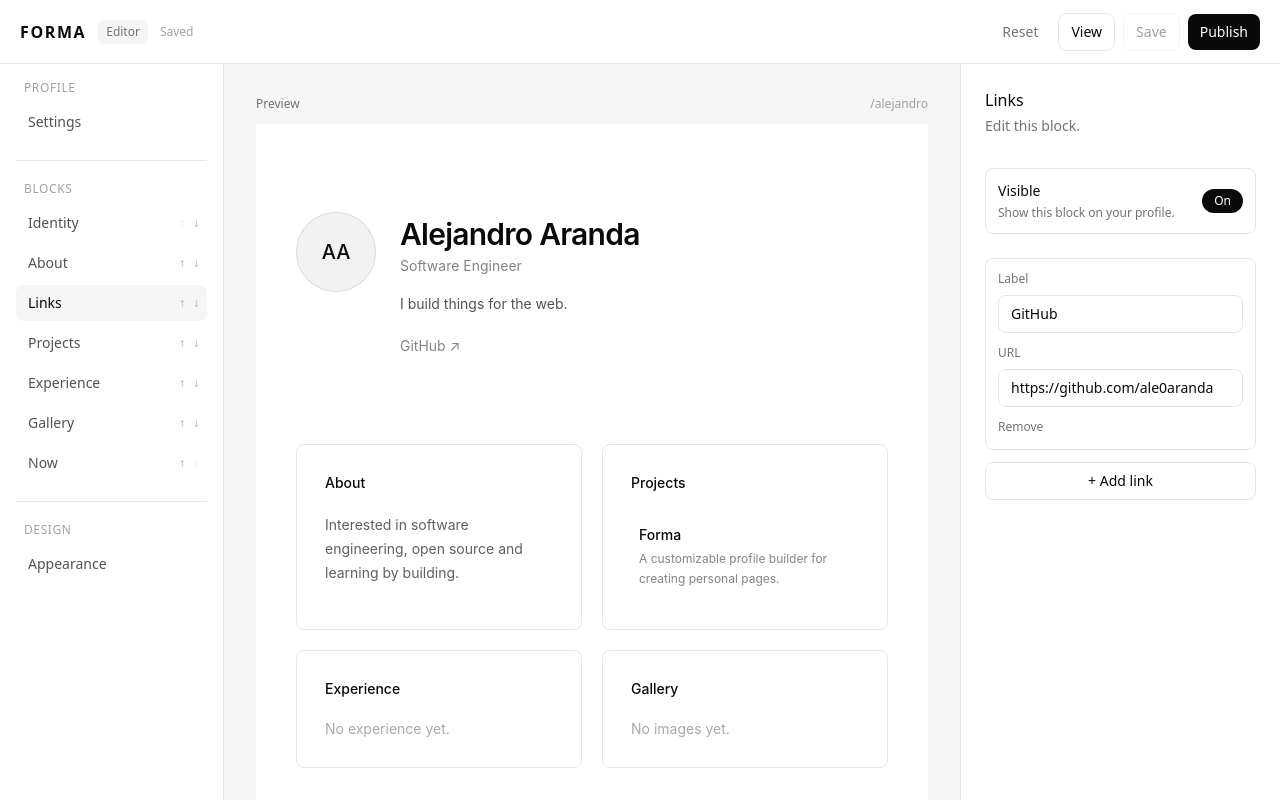
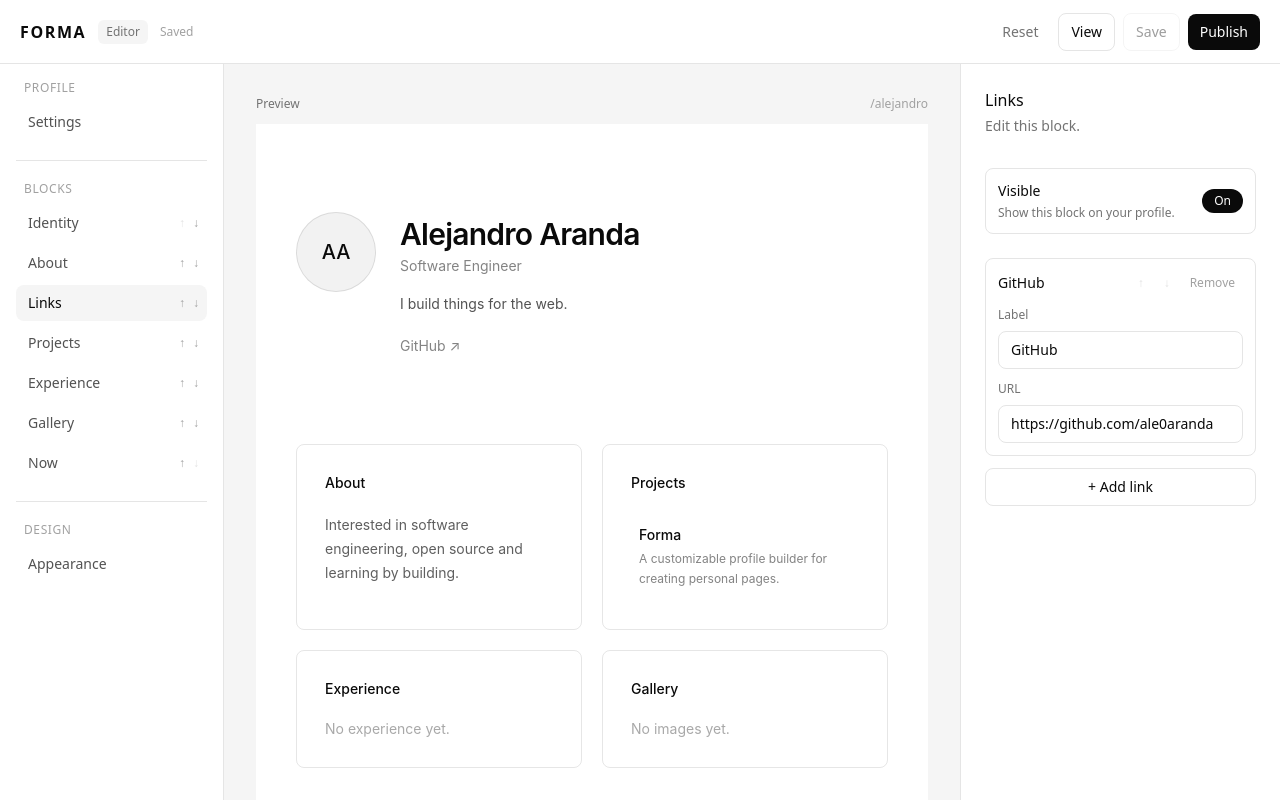
Before and after one commit to ale0aranda/forma, a Next.js app: page /editor in a window 1280 px wide. Both pictures are taken after a click on the button "Links". Shown: the top 800 px of the page. Built offline with nearby package versions, Linux system fonts and the light colour scheme.

Commit message:
✨ feat: add profile item ordering

```diff
--- a/app/editor/page.tsx
+++ b/app/editor/page.tsx
@@ -49,7 +49,11 @@ export default function EditorPage() {
     moveBlock,
     save,
     publish,
-    reset
+    reset,
+    moveLink,
+    moveProject,
+    moveExperience,
+    moveGalleryItem
   } = useProfileEditor({
     initialProfile
   });
@@ -165,6 +169,10 @@ export default function EditorPage() {
           onUpdateUsername={updateUsername}
           profile={profile}
           selectedBlock={selected}
+          onMoveExperience={moveExperience}
+          onMoveGalleryItem={moveGalleryItem}
+          onMoveLink={moveLink}
+          onMoveProject={moveProject}
         />
       </div>
     </main>
--- a/components/profile/editors/experience-editor.tsx
+++ b/components/profile/editors/experience-editor.tsx
@@ -9,23 +9,60 @@ interface ExperienceEditorProps {
     value: string
   ) => void;
   onRemove: (id: string) => void;
+  onMove: (id: string, direction: 'up' | 'down') => void;
 }
 
 export function ExperienceEditor({
   experience,
   onAdd,
   onUpdate,
-  onRemove
+  onRemove,
+  onMove
 }: ExperienceEditorProps) {
   return (
     <div>
       <div className='space-y-3'>
-        {experience.map((item) => (
+        {experience.map((item, index) => (
           <div
             className='rounded-lg border border-neutral-200 p-3'
             key={item.id}
           >
-            <label className='block'>
+            <div className='flex items-center justify-between gap-3'>
+              <p className='truncate font-medium text-sm'>
+                {item.role || 'Experience'}
+              </p>
+
+              <div className='flex items-center gap-1'>
+                <button
+                  aria-label={`Move ${item.role || 'experience'} up`}
+                  className='rounded-md px-2 py-1 text-neutral-400 text-xs hover:bg-neutral-100 hover:text-neutral-950 disabled:cursor-not-allowed disabled:opacity-30'
+                  disabled={index === 0}
+                  onClick={() => onMove(item.id, 'up')}
+                  type='button'
+                >
+                  ↑
+                </button>
+
+                <button
+                  aria-label={`Move ${item.role || 'experience'} down`}
+                  className='rounded-md px-2 py-1 text-neutral-400 text-xs hover:bg-neutral-100 hover:text-neutral-950 disabled:cursor-not-allowed disabled:opacity-30'
+                  disabled={index === experience.length - 1}
+                  onClick={() => onMove(item.id, 'down')}
+                  type='button'
+                >
+                  ↓
+                </button>
+
+                <button
+                  className='rounded-md px-2 py-1 text-neutral-400 text-xs hover:bg-red-50 hover:text-red-600'
+                  onClick={() => onRemove(item.id)}
+                  type='button'
+                >
+                  Remove
+                </button>
+              </div>
+            </div>
+            <label className='mt-3 block'>
               <span className='mb-2 block text-neutral-500 text-xs'>
                 Company
               </span>
--- a/components/profile/editors/gallery-editor.tsx
+++ b/components/profile/editors/gallery-editor.tsx
@@ -9,23 +9,58 @@ interface GalleryEditorProps {
     value: string
   ) => void;
   onRemove: (id: string) => void;
+  onMove: (id: string, direction: 'up' | 'down') => void;
 }
 
 export function GalleryEditor({
   gallery,
   onAdd,
   onUpdate,
-  onRemove
+  onRemove,
+  onMove
 }: GalleryEditorProps) {
   return (
     <div>
       <div className='space-y-3'>
-        {gallery.map((item) => (
+        {gallery.map((item, index) => (
           <div
             className='rounded-lg border border-neutral-200 p-3'
             key={item.id}
           >
-            <label className='block'>
+            <div className='flex items-center justify-between gap-3'>
+              <p className='font-medium text-sm'>Image {index + 1}</p>
+
+              <div className='flex items-center gap-1'>
+                <button
+                  aria-label={`Move image ${index + 1} up`}
+                  className='rounded-md px-2 py-1 text-neutral-400 text-xs hover:bg-neutral-100 hover:text-neutral-950 disabled:cursor-not-allowed disabled:opacity-30'
+                  disabled={index === 0}
+                  onClick={() => onMove(item.id, 'up')}
+                  type='button'
+                >
+                  ↑
+                </button>
+
+                <button
+                  aria-label={`Move image ${index + 1} down`}
+                  className='rounded-md px-2 py-1 text-neutral-400 text-xs hover:bg-neutral-100 hover:text-neutral-950 disabled:cursor-not-allowed disabled:opacity-30'
+                  disabled={index === gallery.length - 1}
+                  onClick={() => onMove(item.id, 'down')}
+                  type='button'
+                >
+                  ↓
+                </button>
+
+                <button
+                  className='rounded-md px-2 py-1 text-neutral-400 text-xs hover:bg-red-50 hover:text-red-600'
+                  onClick={() => onRemove(item.id)}
+                  type='button'
+                >
+                  Remove
+                </button>
+              </div>
+            </div>
+            <label className='mt-3 block'>
               <span className='mb-2 block text-neutral-500 text-xs'>
                 Image URL
               </span>
--- a/components/profile/editors/links-editor.tsx
+++ b/components/profile/editors/links-editor.tsx
@@ -5,23 +5,34 @@ interface LinksEditorProps {
   onAdd: () => void;
   onUpdate: (id: string, field: 'label' | 'url', value: string) => void;
   onRemove: (id: string) => void;
+  onMove: (id: string, direction: 'up' | 'down') => void;
 }
 
 export function LinksEditor({
   links,
   onAdd,
   onUpdate,
-  onRemove
+  onRemove,
+  onMove
 }: LinksEditorProps) {
   return (
     <div>
       <div className='space-y-3'>
-        {links.map((link) => (
+        {links.map((link, index) => (
           <div
             className='rounded-lg border border-neutral-200 p-3'
             key={link.id}
           >
-            <label className='block'>
+            <ItemActions
+              first={index === 0}
+              last={index === links.length - 1}
+              label={link.label || 'Link'}
+              onMoveDown={() => onMove(link.id, 'down')}
+              onMoveUp={() => onMove(link.id, 'up')}
+              onRemove={() => onRemove(link.id)}
+            />
+
+            <label className='mt-3 block'>
               <span className='mb-2 block text-neutral-500 text-xs'>Label</span>
 
               <input
@@ -47,14 +58,6 @@ export function LinksEditor({
                 value={link.url}
               />
             </label>
-
-            <button
-              className='mt-3 text-neutral-500 text-xs hover:text-red-600'
-              onClick={() => onRemove(link.id)}
-              type='button'
-            >
-              Remove
-            </button>
           </div>
         ))}
       </div>
@@ -75,3 +78,57 @@ export function LinksEditor({
     </div>
   );
 }
+
+interface ItemActionsProps {
+  label: string;
+  first: boolean;
+  last: boolean;
+  onMoveUp: () => void;
+  onMoveDown: () => void;
+  onRemove: () => void;
+}
+
+function ItemActions({
+  label,
+  first,
+  last,
+  onMoveUp,
+  onMoveDown,
+  onRemove
+}: ItemActionsProps) {
+  return (
+    <div className='flex items-center justify-between gap-3'>
+      <p className='truncate font-medium text-sm'>{label}</p>
+
+      <div className='flex items-center gap-1'>
+        <button
+          aria-label={`Move ${label} up`}
+          className='rounded-md px-2 py-1 text-neutral-400 text-xs hover:bg-neutral-100 hover:text-neutral-950 disabled:cursor-not-allowed disabled:opacity-30'
+          disabled={first}
+          onClick={onMoveUp}
+          type='button'
+        >
+          ↑
+        </button>
+
+        <button
+          aria-label={`Move ${label} down`}
+          className='rounded-md px-2 py-1 text-neutral-400 text-xs hover:bg-neutral-100 hover:text-neutral-950 disabled:cursor-not-allowed disabled:opacity-30'
+          disabled={last}
+          onClick={onMoveDown}
+          type='button'
+        >
+          ↓
+        </button>
+
+        <button
+          className='rounded-md px-2 py-1 text-neutral-400 text-xs hover:bg-red-50 hover:text-red-600'
+          onClick={onRemove}
+          type='button'
+        >
+          Remove
+        </button>
+      </div>
+    </div>
+  );
+}
--- a/components/profile/editors/projects-editor.tsx
+++ b/components/profile/editors/projects-editor.tsx
@@ -9,23 +9,34 @@ interface ProjectsEditorProps {
     value: string
   ) => void;
   onRemove: (id: string) => void;
+  onMove: (id: string, direction: 'up' | 'down') => void;
 }
 
 export function ProjectsEditor({
   projects,
   onAdd,
   onUpdate,
-  onRemove
+  onRemove,
+  onMove
 }: ProjectsEditorProps) {
   return (
     <div>
       <div className='space-y-3'>
-        {projects.map((project) => (
+        {projects.map((project, index) => (
           <div
             className='rounded-lg border border-neutral-200 p-3'
             key={project.id}
           >
-            <label className='block'>
+            <ItemActions
+              first={index === 0}
+              last={index === projects.length - 1}
+              label={project.name || 'Project'}
+              onMoveDown={() => onMove(project.id, 'down')}
+              onMoveUp={() => onMove(project.id, 'up')}
+              onRemove={() => onRemove(project.id)}
+            />
+
+            <label className='mt-3 block'>
               <span className='mb-2 block text-neutral-500 text-xs'>Name</span>
 
               <input
@@ -65,14 +76,6 @@ export function ProjectsEditor({
                 value={project.url}
               />
             </label>
-
-            <button
-              className='mt-3 text-neutral-500 text-xs hover:text-red-600'
-              onClick={() => onRemove(project.id)}
-              type='button'
-            >
-              Remove
-            </button>
           </div>
         ))}
       </div>
@@ -93,3 +96,57 @@ export function ProjectsEditor({
     </div>
   );
 }
+
+interface ItemActionsProps {
+  label: string;
+  first: boolean;
+  last: boolean;
+  onMoveUp: () => void;
+  onMoveDown: () => void;
+  onRemove: () => void;
+}
+
+function ItemActions({
+  label,
+  first,
+  last,
+  onMoveUp,
+  onMoveDown,
+  onRemove
+}: ItemActionsProps) {
+  return (
+    <div className='flex items-center justify-between gap-3'>
+      <p className='truncate font-medium text-sm'>{label}</p>
+
+      <div className='flex items-center gap-1'>
+        <button
+          aria-label={`Move ${label} up`}
+          className='rounded-md px-2 py-1 text-neutral-400 text-xs hover:bg-neutral-100 hover:text-neutral-950 disabled:cursor-not-allowed disabled:opacity-30'
+          disabled={first}
+          onClick={onMoveUp}
+          type='button'
+        >
+          ↑
+        </button>
+
+        <button
+          aria-label={`Move ${label} down`}
+          className='rounded-md px-2 py-1 text-neutral-400 text-xs hover:bg-neutral-100 hover:text-neutral-950 disabled:cursor-not-allowed disabled:opacity-30'
+          disabled={last}
+          onClick={onMoveDown}
+          type='button'
+        >
+          ↓
+        </button>
+
+        <button
+          className='rounded-md px-2 py-1 text-neutral-400 text-xs hover:bg-red-50 hover:text-red-600'
+          onClick={onRemove}
+          type='button'
+        >
+          Remove
+        </button>
+      </div>
+    </div>
+  );
+}
--- a/components/profile/profile-inspector.tsx
+++ b/components/profile/profile-inspector.tsx
@@ -56,6 +56,13 @@ interface ProfileInspectorProps {
   onChangeDensity: (density: ProfileDensity) => void;
   onChangeRadius: (radius: ProfileRadius) => void;
   onChangeBorders: (borders: ProfileBorders) => void;
+  onMoveLink: (id: string, direction: 'up' | 'down') => void;
+
+  onMoveProject: (id: string, direction: 'up' | 'down') => void;
+
+  onMoveExperience: (id: string, direction: 'up' | 'down') => void;
+
+  onMoveGalleryItem: (id: string, direction: 'up' | 'down') => void;
 }
 
 const blockLabels: Record<ProfileBlock, string> = {
@@ -94,7 +101,11 @@ export function ProfileInspector({
   onChangePalette,
   onChangeDensity,
   onChangeRadius,
-  onChangeBorders
+  onChangeBorders,
+  onMoveLink,
+  onMoveProject,
+  onMoveExperience,
+  onMoveGalleryItem
 }: ProfileInspectorProps) {
   if (selectedBlock === 'profile') {
     return (
@@ -164,6 +175,7 @@ export function ProfileInspector({
         <LinksEditor
           links={profile.links}
           onAdd={onAddLink}
+          onMove={onMoveLink}
           onRemove={onRemoveLink}
           onUpdate={onUpdateLink}
         />
@@ -172,6 +184,7 @@ export function ProfileInspector({
       {selectedBlock === 'projects' && (
         <ProjectsEditor
           onAdd={onAddProject}
+          onMove={onMoveProject}
           onRemove={onRemoveProject}
           onUpdate={onUpdateProject}
           projects={profile.projects}
@@ -182,6 +195,7 @@ export function ProfileInspector({
         <ExperienceEditor
           experience={profile.experience}
           onAdd={onAddExperience}
+          onMove={onMoveExperience}
           onRemove={onRemoveExperience}
           onUpdate={onUpdateExperience}
         />
@@ -191,6 +205,7 @@ export function ProfileInspector({
         <GalleryEditor
           gallery={profile.gallery}
           onAdd={onAddGalleryItem}
+          onMove={onMoveGalleryItem}
           onRemove={onRemoveGalleryItem}
           onUpdate={onUpdateGalleryItem}
         />
--- a/hooks/use-profile-editor.ts
+++ b/hooks/use-profile-editor.ts
@@ -371,6 +371,37 @@ export function useProfileEditor({ initialProfile }: UseProfileEditorOptions) {
     []
   );
 
+  const moveLink = useCallback((id: string, direction: 'up' | 'down') => {
+    setProfile((current) => ({
+      ...current,
+      links: moveItem(current.links, id, direction)
+    }));
+  }, []);
+
+  const moveProject = useCallback((id: string, direction: 'up' | 'down') => {
+    setProfile((current) => ({
+      ...current,
+      projects: moveItem(current.projects, id, direction)
+    }));
+  }, []);
+
+  const moveExperience = useCallback((id: string, direction: 'up' | 'down') => {
+    setProfile((current) => ({
+      ...current,
+      experience: moveItem(current.experience, id, direction)
+    }));
+  }, []);
+
+  const moveGalleryItem = useCallback(
+    (id: string, direction: 'up' | 'down') => {
+      setProfile((current) => ({
+        ...current,
+        gallery: moveItem(current.gallery, id, direction)
+      }));
+    },
+    []
+  );
+
   const save = useCallback(() => {
     saveProfileDraft(profile);
     setSavedProfile(profile);
@@ -418,8 +449,39 @@ export function useProfileEditor({ initialProfile }: UseProfileEditorOptions) {
     changeBorders,
     toggleBlock,
     moveBlock,
+    moveLink,
+    moveProject,
+    moveExperience,
+    moveGalleryItem,
     save,
     publish,
     reset
   };
 }
+
+interface MovableItem {
+  id: string;
+}
+
+function moveItem<Item extends MovableItem>(
+  items: Item[],
+  id: string,
+  direction: 'up' | 'down'
+): Item[] {
+  const currentIndex = items.findIndex((item) => item.id === id);
+
+  const nextIndex = direction === 'up' ? currentIndex - 1 : currentIndex + 1;
+
+  if (currentIndex === -1 || nextIndex < 0 || nextIndex >= items.length) {
+    return items;
+  }
+
+  const nextItems = [...items];
+
+  [nextItems[currentIndex], nextItems[nextIndex]] = [
+    nextItems[nextIndex],
+    nextItems[currentIndex]
+  ];
+
+  return nextItems;
+}
```
